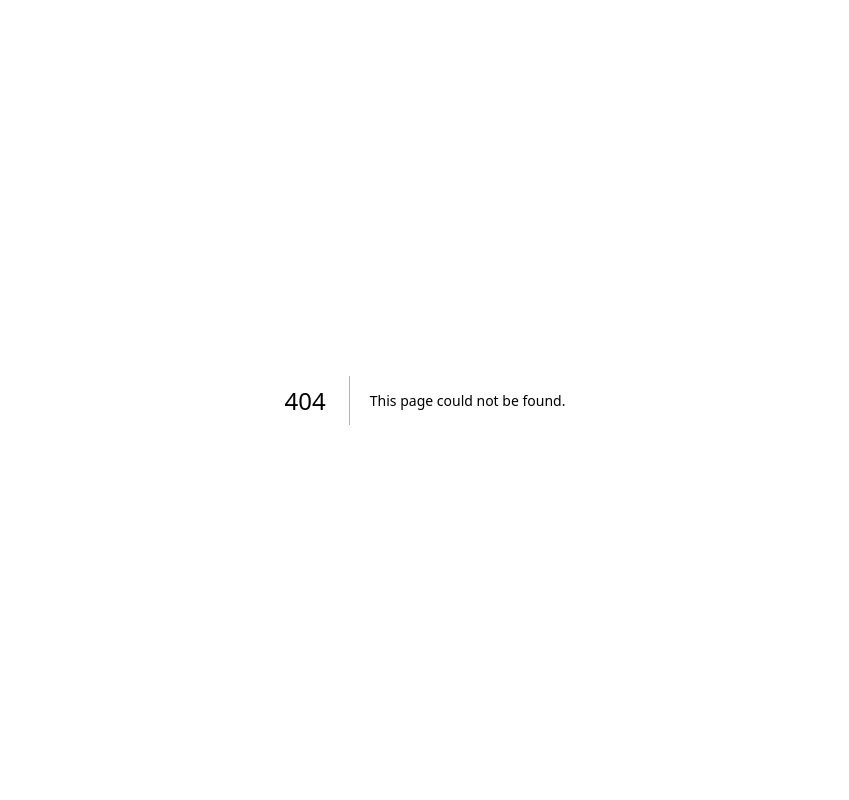
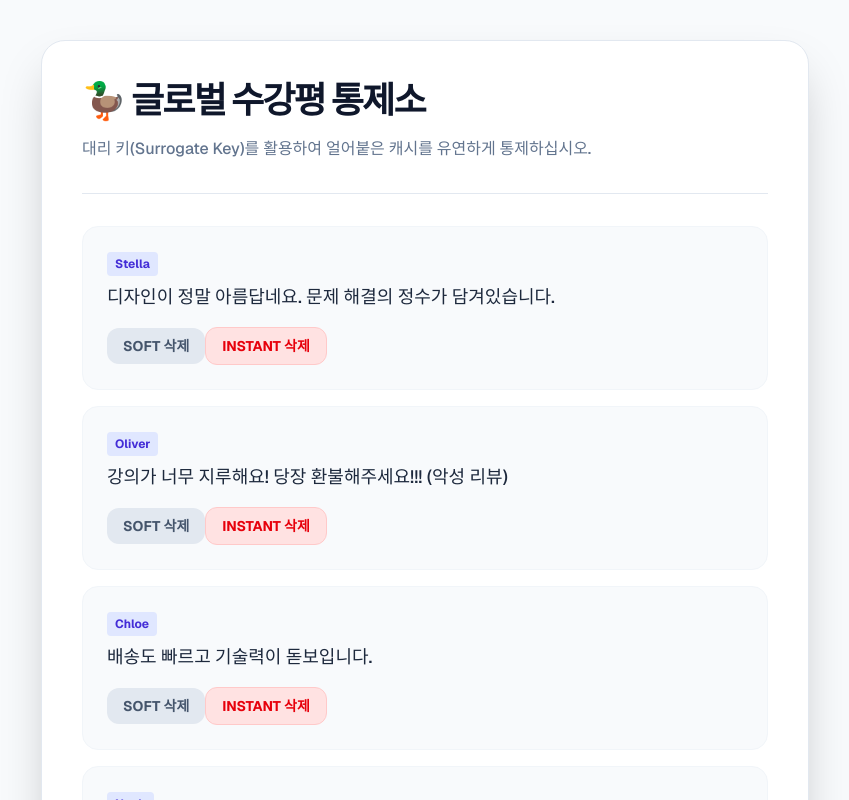
Before and after one commit to yunajoe/nextjs-master-class-part2-inflearn, a Next.js app: page /evaluations in a window 1280 px wide. Before the commit this address had no page. Shown: the top 800 px of the page, without its empty margins (215-1064 px from the left). Built offline with nearby package versions, Linux system fonts and the light colour scheme.

Commit message:
feat: surrogate key update

```diff
--- /dev/null
+++ b/src/app/evaluations/page.tsx
@@ -0,0 +1,47 @@
+"use cache";
+import { fetchEvaluations } from "@/app/mission-actions2";
+import ActionControllers from "@/components/action-controllers";
+import { cacheTag } from "next/cache";
+
+export default async function page() {
+  cacheTag("evaluations"); // cache 태그는 항상 "use cache를 선언해줘야 한다."
+  const data = await fetchEvaluations();
+  console.log("data ===>", data);
+
+  return (
+    <div className="min-h-screen bg-slate-50 p-10 font-sans flex justify-center">
+      <div className="max-w-3xl w-full bg-white shadow-2xl rounded-3xl p-10 border border-slate-200">
+        <h1 className="text-4xl font-black text-slate-900 mb-4 tracking-tighter">
+          🦆 글로벌 수강평 통제소
+        </h1>
+        <p className="text-slate-500 mb-8 font-medium">
+          대리 키(Surrogate Key)를 활용하여 얼어붙은 캐시를 유연하게
+          통제하십시오.
+        </p>
+
+        <hr className="mb-8 border-slate-200" />
+
+        <ul className="space-y-4">
+          {data.map((evaluation) => (
+            <li
+              key={evaluation.id}
+              className="p-6 bg-slate-50 rounded-2xl border border-slate-100 flex flex-col gap-4"
+            >
+              <div>
+                <span className="bg-indigo-100 text-indigo-700 text-xs font-bold px-2 py-1 rounded">
+                  {evaluation.author}
+                </span>
+                <p className="mt-2 text-lg text-slate-800 font-medium">
+                  {evaluation.content}
+                </p>
+              </div>
+
+              {/* 서버 액션을 트리거할 클라이언트 버튼 부품 */}
+              <ActionControllers evalId={evaluation.id} />
+            </li>
+          ))}
+        </ul>
+      </div>
+    </div>
+  );
+}
--- /dev/null
+++ b/src/app/mission-actions2.ts
@@ -0,0 +1,38 @@
+"use server";
+
+import { revalidateTag, updateTag } from "next/cache";
+
+let mockEvaluations = [
+  {
+    id: "1",
+    content: "디자인이 정말 아름답네요. 문제 해결의 정수가 담겨있습니다.",
+    author: "Stella",
+  },
+  {
+    id: "2",
+    content: "강의가 너무 지루해요! 당장 환불해주세요!!! (악성 리뷰)",
+    author: "Oliver",
+  },
+  { id: "3", content: "배송도 빠르고 기술력이 돋보입니다.", author: "Chloe" },
+  { id: "4", content: "최고의 사용자 경험입니다.", author: "Noah" },
+];
+
+// evaluations을 가져오는 함수
+export const fetchEvaluations = async () => {
+  await new Promise((resolve) => setTimeout(resolve, 3000));
+  return mockEvaluations;
+};
+
+// soft 삭제
+export const deleteSoftEvaluation = async (id: string) => {
+  await new Promise((resolve) => setTimeout(resolve, 3000));
+  mockEvaluations = mockEvaluations.filter((item) => item.id != id);
+  revalidateTag("evaluations", "max");
+};
+
+// instant 삭제
+export const deleteInstantEvaluation = async (id: string) => {
+  await new Promise((resolve) => setTimeout(resolve, 3000));
+  mockEvaluations = mockEvaluations.filter((item) => item.id != id);
+  updateTag("evaluations");
+};
--- /dev/null
+++ b/src/components/action-controllers.tsx
@@ -0,0 +1,26 @@
+"use client";
+import {
+  deleteInstantEvaluation,
+  deleteSoftEvaluation,
+} from "@/app/mission-actions2";
+
+function ActionControllers({ evalId }: { evalId: string }) {
+  return (
+    <div>
+      <button
+        className="px-4 py-2 bg-slate-200 text-slate-600 font-bold text-sm rounded-xl hover:bg-slate-300 transition-colors"
+        onClick={() => deleteSoftEvaluation(evalId)}
+      >
+        SOFT 삭제
+      </button>
+      <button
+        className="px-4 py-2 bg-red-100 text-red-600 font-bold text-sm rounded-xl hover:bg-red-500 hover:text-white transition-colors border border-red-200"
+        onClick={() => deleteInstantEvaluation(evalId)}
+      >
+        INSTANT 삭제
+      </button>
+    </div>
+  );
+}
+
+export default ActionControllers;
```
Also changed, not shown: 1 other file (tests, documents, lock files or other folders).
